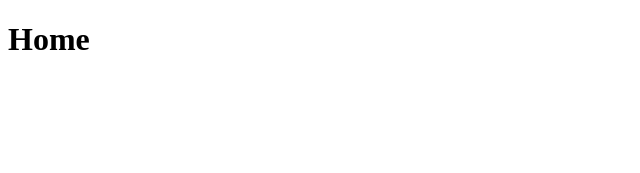
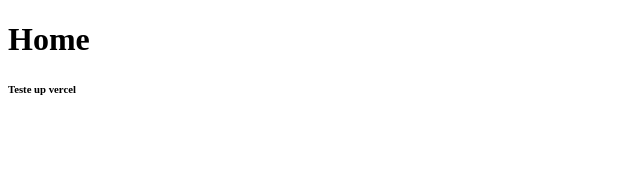
Before and after one commit to TheDarkSam/web-bot, a React (Vite) app: page / in a window 1280 px wide. Shown: the top 173 px of the page, without its empty margins (0-640 px from the left). Built offline with nearby package versions, Linux system fonts and the light colour scheme.

Commit message:
test vercel

```diff
--- a/src/pages/home.tsx
+++ b/src/pages/home.tsx
@@ -2,6 +2,7 @@ export const Home = () => {
     return (
     <div>
         <h1>Home</h1>
+        <h6>Teste up vercel</h6>
     </div>
 )
 }
```
